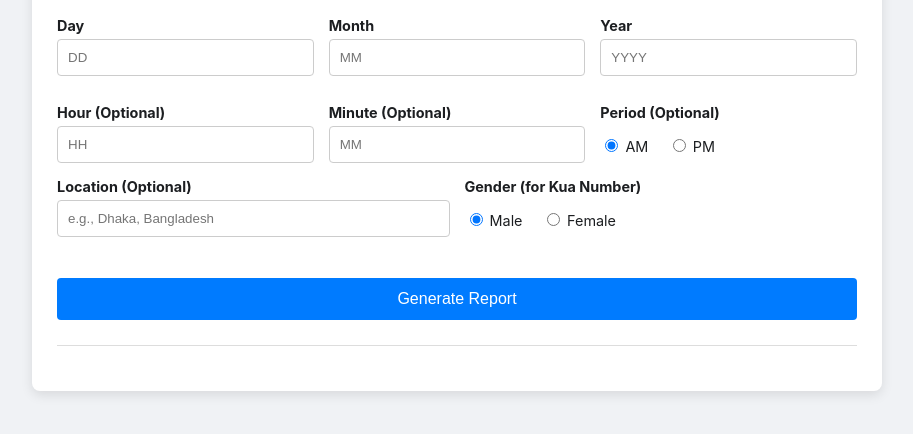
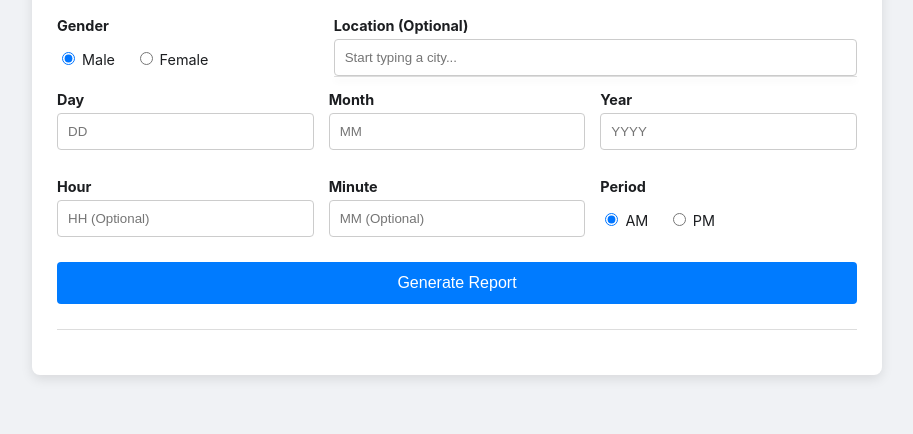
Before and after one commit to farukhraj/Numo, a plain HTML site: page index.html in a window 1280 px wide. Shown: the part 120-554 px from the top of the page, without its empty margins (183-1096 px from the left). Drawn offline with Linux system fonts and the light colour scheme.

Commit message:
Update index.html

```diff
--- a/index.html
+++ b/index.html
@@ -8,8 +8,19 @@
         body { font-family: -apple-system, BlinkMacSystemFont, "Segoe UI", Roboto, Helvetica, Arial, sans-serif; background-color: #f0f2f5; color: #1c1e21; display: flex; justify-content: center; align-items: flex-start; min-height: 100vh; margin: 0; padding: 20px; box-sizing: border-box; }
         #container { background-color: #fff; padding: 25px; border-radius: 8px; box-shadow: 0 4px 12px rgba(0, 0, 0, 0.1); width: 100%; max-width: 800px; }
         h1 { text-align: center; color: #333; border-bottom: 2px solid #007bff; padding-bottom: 10px; margin-bottom: 20px; }
+
+        /* Main layout grid */
+        .main-grid {
+            display: grid;
+            grid-template-columns: 1fr 2fr; /* Gender takes 1 part, Location takes 2 */
+            gap: 15px;
+            margin-bottom: 15px;
+        }
+
+        /* Date and Time grid */
         .input-grid { display: grid; grid-template-columns: repeat(auto-fit, minmax(100px, 1fr)); gap: 15px; margin-bottom: 15px; }
-        .input-group { display: flex; flex-direction: column; }
+
+        .input-group { display: flex; flex-direction: column; position: relative; /* For autocomplete positioning */ }
         .input-group label { font-weight: bold; margin-bottom: 5px; font-size: 0.9em; }
         .input-group input[type="number"], .input-group input[type="text"] { padding: 10px; border: 1px solid #ccc; border-radius: 4px; box-sizing: border-box; width: 100%; }
         .radio-group { margin-top: 10px; }
@@ -17,6 +28,12 @@
         .error-message { color: #d93025; font-size: 0.8em; height: 1em; margin-top: 3px; }
         button { width: 100%; padding: 12px; background-color: #007bff; color: white; border: none; border-radius: 4px; font-size: 16px; cursor: pointer; transition: background-color 0.3s ease; margin-top: 10px; }
         button:hover { background-color: #0056b3; }
+
+        /* Autocomplete Styles */
+        #autocomplete-list { position: absolute; border: 1px solid #ddd; border-top: none; z-index: 99; top: 100%; left: 0; right: 0; background-color: white; border-radius: 0 0 4px 4px; box-shadow: 0 4px 6px rgba(0,0,0,0.1); max-height: 200px; overflow-y: auto; }
+        .autocomplete-item { padding: 10px; cursor: pointer; }
+        .autocomplete-item:hover { background-color: #e9e9e9; }
+
         #reportOutput { margin-top: 25px; padding-top: 20px; border-top: 1px solid #ddd; }
         h2 { color: #0056b3; }
         hr { border: 0; height: 1px; background-image: linear-gradient(to right, rgba(0,0,0,0), rgba(0,0,0,0.75), rgba(0,0,0,0)); margin: 30px 0; }
@@ -26,10 +43,24 @@
     </style>
 </head>
 <body>
-
     <div id="container">
         <h1>Numerology Report Generator</h1>
         <div id="input-form">
+            <div class="main-grid">
+                <div class="input-group">
+                    <label>Gender</label>
+                    <div class="radio-group">
+                        <label><input type="radio" name="gender" value="male" required checked> Male</label>
+                        <label><input type="radio" name="gender" value="female"> Female</label>
+                    </div>
+                </div>
+                <div class="input-group">
+                    <label for="location">Location (Optional)</label>
+                    <input type="text" id="location" placeholder="Start typing a city...">
+                    <div id="autocomplete-list"></div>
+                </div>
+            </div>
+
             <div class="input-grid">
                 <div class="input-group">
                     <label for="day">Day</label>
@@ -48,33 +79,18 @@
 
             <div class="input-grid">
                  <div class="input-group">
-                    <label for="hour">Hour (Optional)</label>
-                    <input type="number" id="hour" placeholder="HH" min="1" max="12">
+                    <label for="hour">Hour</label>
+                    <input type="number" id="hour" placeholder="HH (Optional)" min="1" max="12">
                 </div>
                 <div class="input-group">
-                    <label for="minute">Minute (Optional)</label>
-                    <input type="number" id="minute" placeholder="MM" min="0" max="59">
+                    <label for="minute">Minute</label>
+                    <input type="number" id="minute" placeholder="MM (Optional)" min="0" max="59">
                 </div>
                 <div class="input-group">
-                    <label>Period (Optional)</label>
+                    <label>Period</label>
                     <div class="radio-group">
                         <label><input type="radio" name="ampm" value="AM" checked> AM</label>
                         <label><input type="radio" name="ampm" value="PM"> PM</label>
-                    </div>
-                </div>
-            </div>
-
-            <div class="input-grid">
-                <div class="input-group">
-                    <label for="location">Location (Optional)</label>
-                    <input type="text" id="location" placeholder="e.g., Dhaka, Bangladesh">
-                    <div id="location-error" class="error-message"></div>
-                </div>
-                <div class="input-group">
-                    <label>Gender (for Kua Number)</label>
-                    <div class="radio-group">
-                        <label><input type="radio" name="gender" value="male" required checked> Male</label>
-                        <label><input type="radio" name="gender" value="female"> Female</label>
                     </div>
                 </div>
             </div>
@@ -83,7 +99,6 @@
         </div>
         <div id="reportOutput"></div>
     </div>
-
     <script src="script.js"></script>
 </body>
 </html>
```
